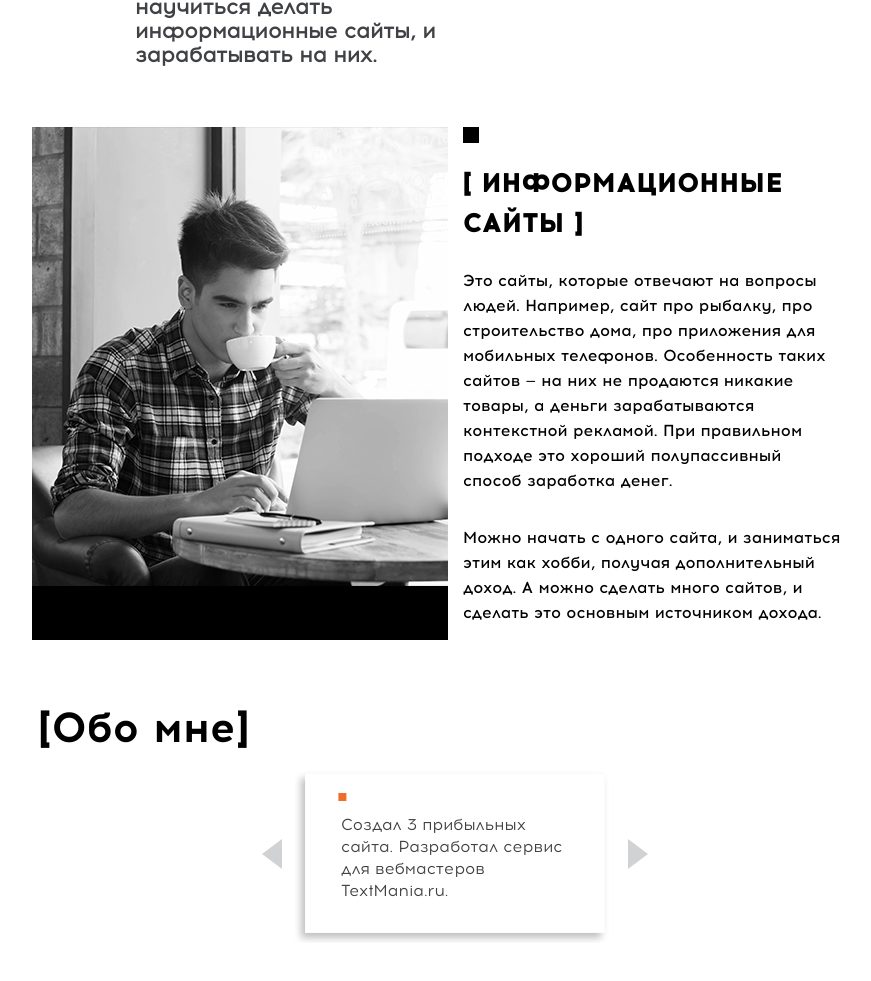
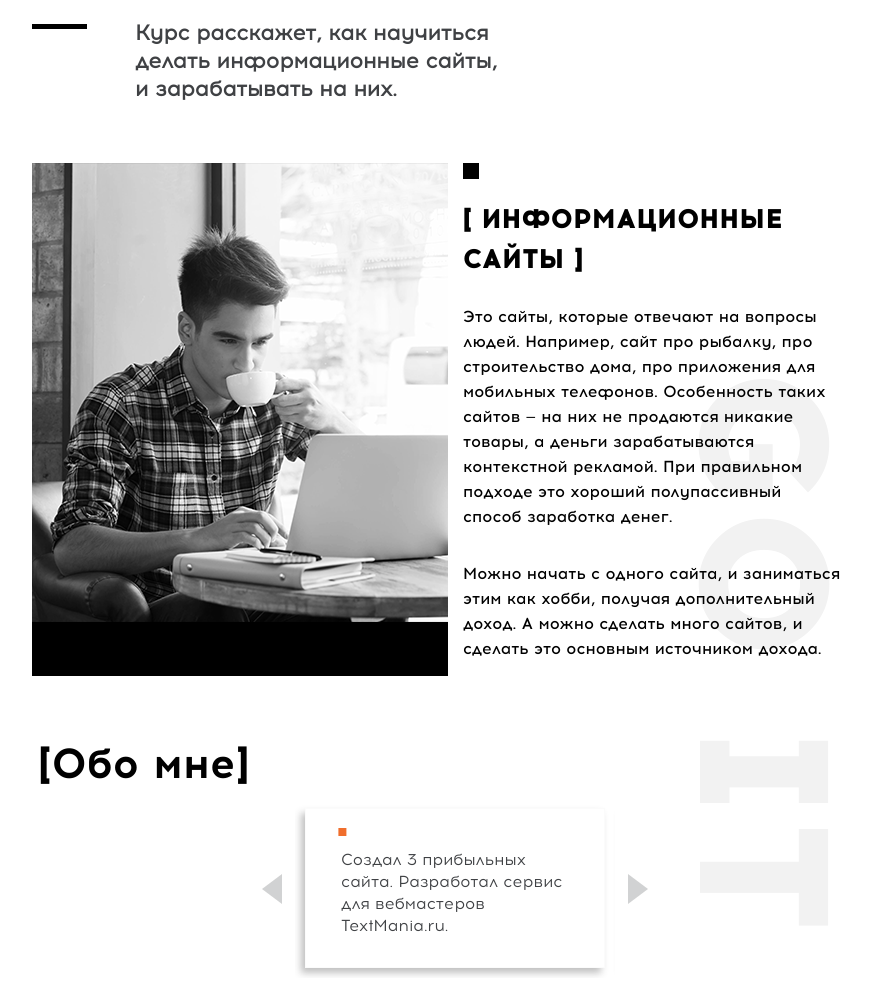
Before and after one commit to VadymYakovets/HolidayProject, a website: page src/index.html in a window 1280 px wide. Shown: the part 473-1454 px from the top of the page, without its empty margins (185-1056 px from the left). Drawn offline with nearby package versions, Linux system fonts and the light colour scheme; files that its build step writes are made by us from their sources; files whose address does not match are found by name.

Commit message:
final update 2

```diff
--- a/src/html/section-one.html
+++ b/src/html/section-one.html
@@ -1,4 +1,4 @@
-<div class="wrapper one">
+<div class="wrapper">
     <div class="container one">
         <h1 class="one__main__tittle">Курс <br>
         <span class="one__main__tittle--black"> &#91  Бизнесс на <br> информационных сайтах &#93 </span>
@@ -7,6 +7,7 @@
             <p class="one__main__description--before">Курс расскажет, как научиться делать информационные сайты,  и зарабатывать на них.</p>
         </div>
         <div class="one__article">
+                <p class="gray-vetical-text-one">go it</p>
             <picture class="one__article__img">
                 <source srcset="..//img/section_one.png , ..//img/section_one@2x.png 2x">
                 <img alt="foto1" src="..//img/section_one.png" >
--- a/src/scss/section-five.scss
+++ b/src/scss/section-five.scss
@@ -29,7 +29,6 @@ position: absolute;
 z-index: -1;
 left: rem(0);
 top: rem(205);
-
 }
 
 .list {
--- a/src/scss/section-one.scss
+++ b/src/scss/section-one.scss
@@ -3,6 +3,7 @@
     flex-wrap: wrap;
     justify-content: space-between;
 }
+
 %before{
     content: "";
     background-color: #000000;
@@ -21,6 +22,7 @@
         font-weight: 400;
         font-size: rem(30);
         margin-bottom: rem(30);
+        line-height: 40px;
         &--black{
             background-color: black;
             color:#fff;
@@ -48,6 +50,7 @@
          }
     }
     &__article{
+        position: relative;
         // @extend %flex;
         margin-top:rem(60);
         &__img{
@@ -92,12 +95,25 @@
 
 }
 
+.gray-vetical-text-one {
+    min-width: 300px;
+    position: absolute;
+    @include gray-vetical-text;
+    font-size: rem(90);
+    line-height: rem(75);
+    transform: rotate(90deg) translatex(200%) translateY(-90%);
+        z-index: -1;
+    }
+
+
 @media (min-width: 768px) {
     .one{
-        // padding-top: rem(95);
+        padding-top: rem(95);
     }
     .one__main__description{
-        width: 50%;
+        width: 56%;
+        line-height: 28px;
+        font-weight: 700;
     }
     .one__article{
         display: flex;
@@ -118,6 +134,7 @@
     }
     .one__main__tittle{
         font-size: rem(45);
+        line-height: 60px;
     }
     .one__main__description--before{
         font-size: $mainTitleSmart;
@@ -134,10 +151,32 @@
         height: rem(5);
         width: rem(55);
     }
+    .gray-vetical-text-one {
+        position: absolute;
+        @include gray-vetical-text;
+        font-size: rem(183);
+        line-height: rem(75);
+        transform: rotate(90deg) translatex(80%) translateY(-440%);
+            z-index: -1;
+    }
 }
+
+@media (min-width: 915px) {
+    .gray-vetical-text-one {
+        position: absolute;
+        @include gray-vetical-text;
+        font-size: rem(183);
+        line-height: rem(75);
+        transform: rotate(90deg) translatex(80%) translateY(-600%);
+            z-index: -1;
+        }
+}
+
+
 @media (min-width: 1200px) {
     .one__main__tittle{
         font-size: rem(60);
+        line-height: 80px;
     }
     .one__main__description--before{
         font-size: rem(21);
@@ -150,4 +189,12 @@
         font-size: rem(16);
         margin-bottom: rem(32);
     }
+    .gray-vetical-text-one {
+        position: absolute;
+        @include gray-vetical-text;
+        font-size: rem(183);
+        line-height: rem(75);
+        transform: rotate(90deg) translatex(80%) translateY(-600%);
+        z-index: -1;
+        }
 }
```
Also changed, not shown: build/css/styles.css, build/css/styles.min.css, build/index.html.
